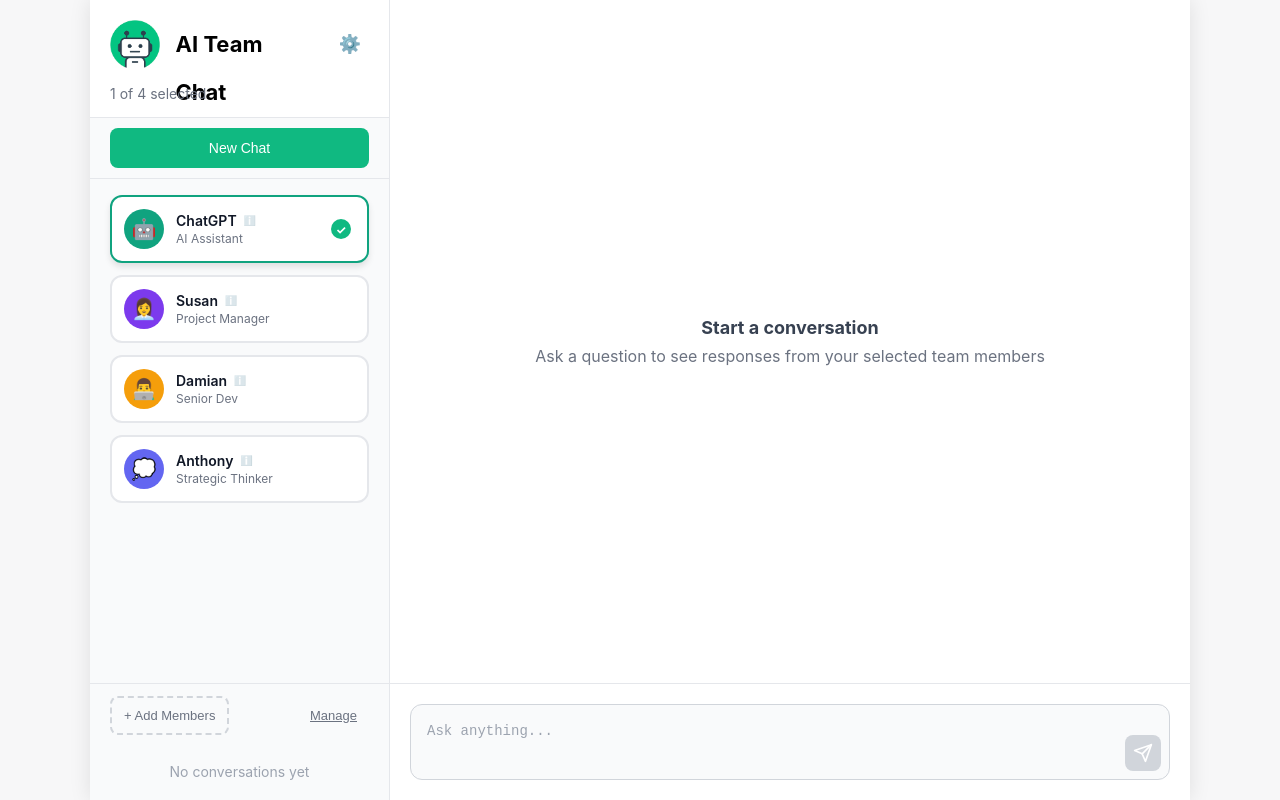
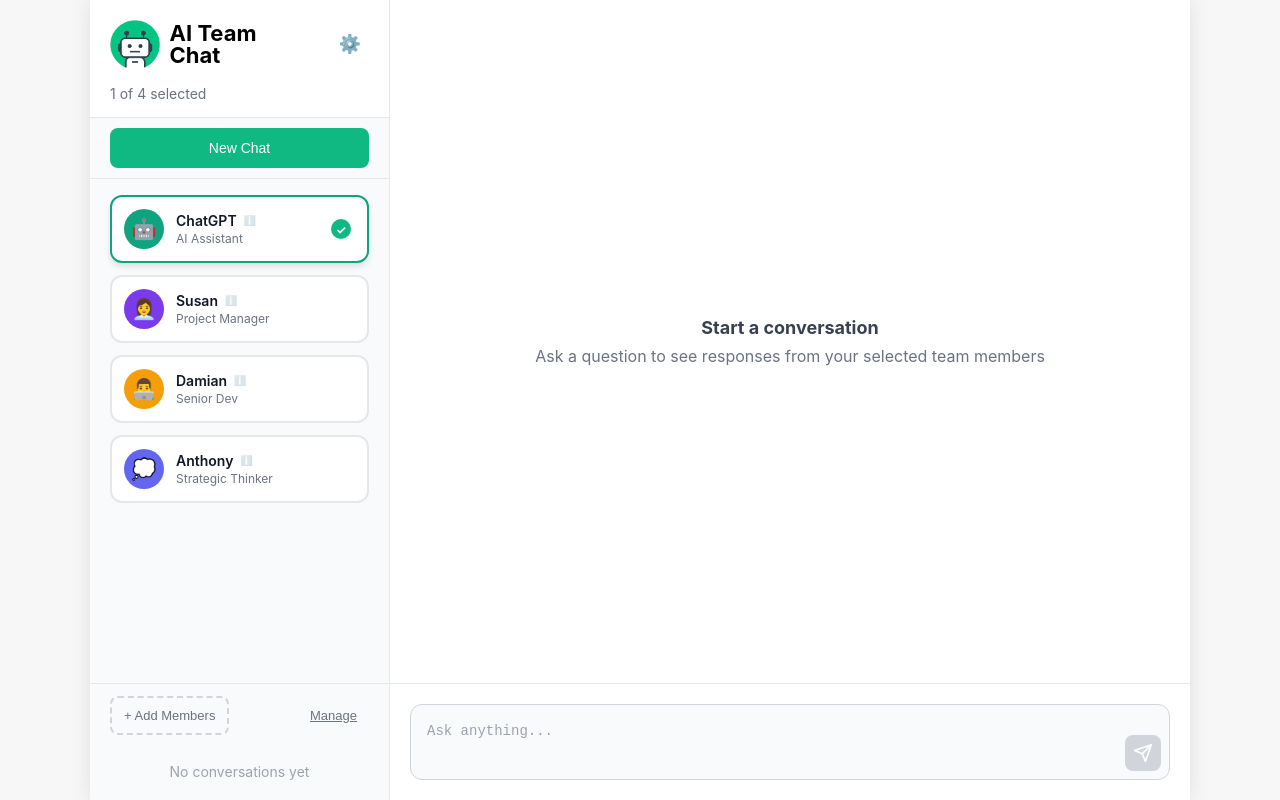
Before and after one commit to kyco/aiteamchat, a React (Create React App) app: page / in a window 1280 px wide. Built offline with nearby package versions, Linux system fonts and the light colour scheme.

Commit message:
vibe: Title

```diff
--- a/src/App.css
+++ b/src/App.css
@@ -45,8 +45,6 @@ body {
 .app-logo {
   height: 48px;
   width: auto;
-  max-width: calc(100% - 60px); /* Leave space for settings button */
-  object-fit: contain;
 }
 
 .app-title {
@@ -56,6 +54,8 @@ body {
   flex: 1;
   max-height: 48px; /* Match logo height */
   line-height: 48px; /* Center vertically */
+  line-height: 1;
+  margin-left: 10px;
 }
 
 .selected-member {
@@ -1755,9 +1755,6 @@ body {
   display: flex;
   flex-direction: column;
   gap: 16px;
-}
-
-.message-exchange {
 }
 
 .message-bubble {
@@ -2116,7 +2113,6 @@ body {
   justify-content: space-between;
   align-items: center;
   margin-bottom: 17px; /* Increased from 8px for more breathing room */
-  gap: 16px; /* Add space between logo and settings button */
 }
 
 .settings-btn {
--- a/src/App.tsx
+++ b/src/App.tsx
@@ -814,7 +814,7 @@ function App() {
           <div className="app-header">
             <div className="app-header-content">
               <img src="/logo.png" alt="AI Team Chat" className="app-logo" />
-              <h1 className="app-title">AI Team Chat</h1>
+              <h1 className="app-title">AI Team<br/>Chat</h1>
               <button
                 className="settings-btn"
                 onClick={handleShowSettings}
```
